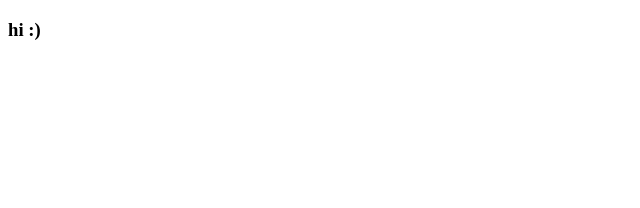
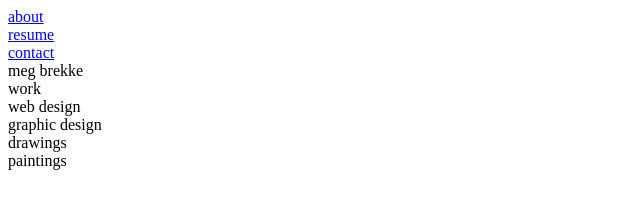
Before and after one commit to mbrekke/mbrekke.github.io, a plain HTML site: page index.html in a window 1280 px wide. Shown: the whole page, without its empty margins (0-640 px from the left). Drawn offline with Linux system fonts and the light colour scheme.

Commit message:
indexhtmldone

```diff
--- a/index.html
+++ b/index.html
@@ -3,11 +3,59 @@
 <head>
     <meta charset="UTF-8">
     <meta name="viewport" content="width=device-width, initial-scale=1.0">
-    <title>Document</title>
+    <title>meg brekke</title>
 </head>
 <body>
-    <h3>
-      hi :)
-    </h3>
+    <div class="pagegrid">
+      <div class="sidebar">
+        <div class="sidebar-logo"></div>
+        <div class="sidebar-about">
+          <a href="http://about.html"> about</a>
+        </div>
+        <div class="sidebar-resume">
+          <a href="http://resume.html"> resume</a>
+        </div>
+        <div class="sidebar-contact">
+          <a href="http://contact.html"> contact</a>
+        </div>
+        <div class="sidebar-copyright"></div>
+      </div>
+      <div class="main">
+        <div class="main-top">
+          <div class="main-top-name">
+            meg brekke
+          </div>
+        </div>
+        <div class="main-title">
+          work
+        </div>
+        <div class="main-pages">
+          <div class="main-pages-web">
+            <div class="main-pages-web-image"></div>
+            <div class="main-pages-web-text">
+              web design
+            </div>
+          </div>
+          <div class="main-pages-graphic">
+            <div class="main-pages-graphic-image"></div>
+            <div class="main-pages-graphic-text">
+              graphic design
+            </div>
+          </div>
+          <div class="main-pages-drawing">
+            <div class="main-pages-drawing-image"></div>
+            <div class="main-pages-drawing-text">
+              drawings
+            </div>
+          </div>
+          <div class="main-pages-painting">
+            <div class="main-pages-painting-image"></div>
+            <div class="main-pages-painting-text">
+              paintings
+            </div>
+          </div>
+        </div>
+      </div>
+    </div>
 </body>
 </html>
```
Also changed, not shown: about.html (added, +11 -0 lines), contact.html (added, +11 -0 lines), resume.html (added, +11 -0 lines).
